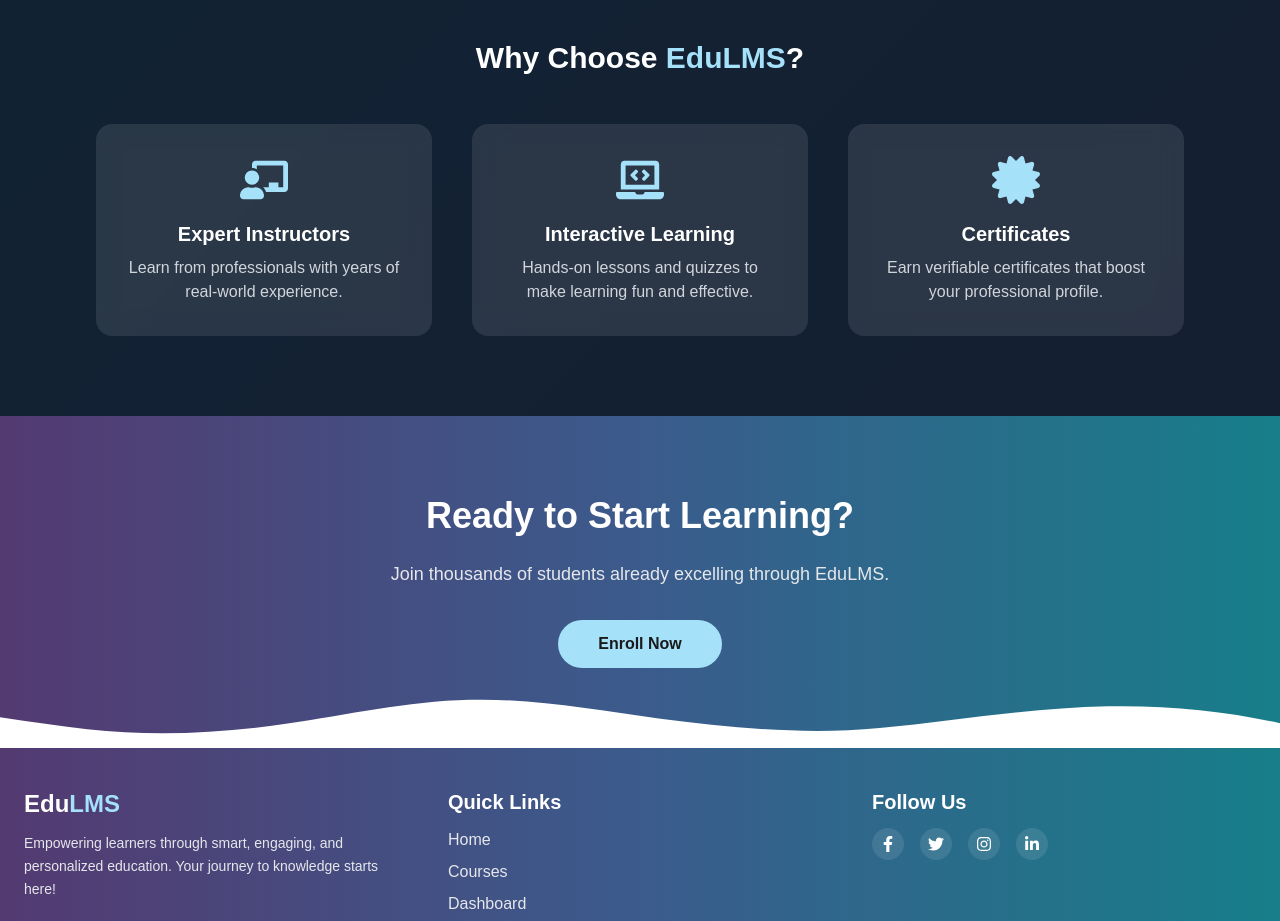
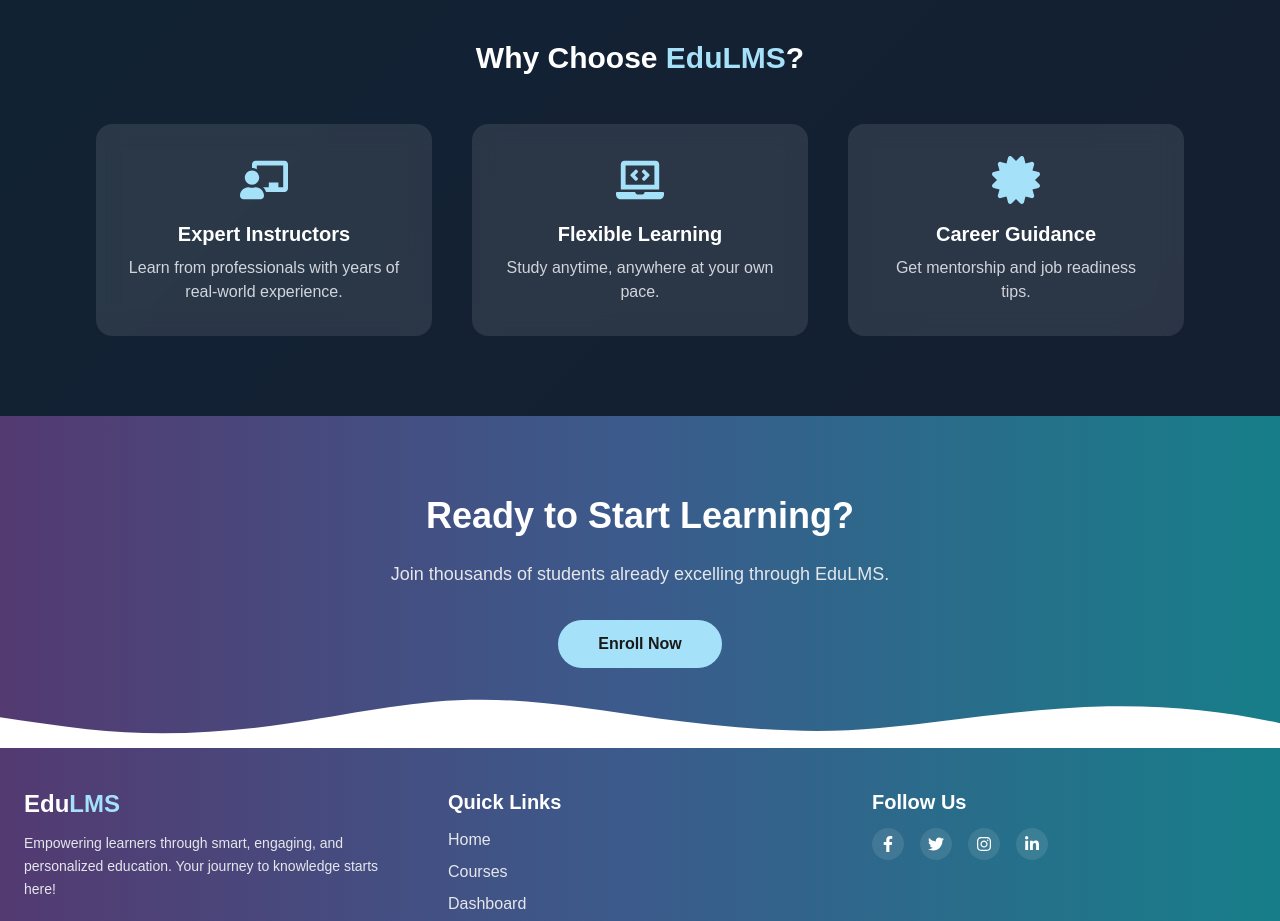
Before and after one commit to shalder96/EduLms, a React (Vite) app: page / in a window 1280 px wide. Shown: the part 840-1761 px from the top of the page. Built offline with nearby package versions, Linux system fonts and the light colour scheme.

Commit message:
added little card animation and adjust width p[roblem of content page

```diff
--- a/src/data/data.js
+++ b/src/data/data.jsx
@@ -1,3 +1,22 @@
+import { FaChalkboardTeacher, FaLaptopCode, FaCertificate } from "react-icons/fa";
+export const cards = [
+  {
+    icon: <FaChalkboardTeacher />,
+    title: "Expert Instructors",
+    desc: "Learn from professionals with years of real-world experience.",
+  },
+  {
+    icon: <FaLaptopCode />,
+    title: "Flexible Learning",
+    desc: "Study anytime, anywhere at your own pace.",
+  },
+  {
+    icon: <FaCertificate />,
+    title: "Career Guidance",
+    desc: "Get mentorship and job readiness tips.",
+  },
+];
+
 export const coursesData = [
   {
     id: 1,
--- a/src/pages/Home.jsx
+++ b/src/pages/Home.jsx
@@ -1,7 +1,8 @@
 import React from "react";
-import { FaChalkboardTeacher, FaLaptopCode, FaCertificate } from "react-icons/fa";
+import { cards } from "../data/data";
 import { Link, NavLink } from "react-router-dom";
 import Lottie from "lottie-react";
+import { motion } from "framer-motion";
 import heroImage from "../assets/animations/heroImage.json";
 
 const Home = () => {
@@ -44,29 +45,21 @@ const Home = () => {
         </h2>
 
         <div className="grid max-w-6xl gap-10 px-8 mx-auto md:grid-cols-3">
-          <div className="p-8 transition rounded-2xl bg-white/10 backdrop-blur-md hover:bg-white/20">
-            <FaChalkboardTeacher className="text-5xl mx-auto mb-4 text-[#A6E1FA]" />
-            <h3 className="mb-2 text-xl font-semibold">Expert Instructors</h3>
-            <p className="text-gray-300">
-              Learn from professionals with years of real-world experience.
-            </p>
-          </div>
+         {cards.map((card, i) => (
+          <motion.div
+            key={i}
+            className="p-8 text-center transition rounded-2xl bg-white/10 backdrop-blur-md hover:bg-white/20"
+            initial={{ opacity: 0, y: 40 }}
+            whileInView={{ opacity: 1, y: 0 }}
+            transition={{ duration: 0.7, delay: i * 0.2, ease: "easeInOut" }}
+            viewport={{ once: true }}
+          >
+            <div className=" flex justify-center text-5xl mx-auto mb-4 text-[#A6E1FA]">{card.icon}</div>
+            <h3 className="mb-2 text-xl font-semibold">{card.title}</h3>
+            <p className="text-gray-300">{card.desc}</p>
 
-          <div className="p-8 transition rounded-2xl bg-white/10 backdrop-blur-md hover:bg-white/20">
-            <FaLaptopCode className="text-5xl mx-auto mb-4 text-[#A6E1FA]" />
-            <h3 className="mb-2 text-xl font-semibold">Interactive Learning</h3>
-            <p className="text-gray-300">
-              Hands-on lessons and quizzes to make learning fun and effective.
-            </p>
-          </div>
-
-          <div className="p-8 transition rounded-2xl bg-white/10 backdrop-blur-md hover:bg-white/20">
-            <FaCertificate className="text-5xl mx-auto mb-4 text-[#A6E1FA]" />
-            <h3 className="mb-2 text-xl font-semibold">Certificates</h3>
-            <p className="text-gray-300">
-              Earn verifiable certificates that boost your professional profile.
-            </p>
-          </div>
+          </motion.div>
+         ))}
         </div>
       </section>
 
--- a/src/pages/courses/CourseContent.jsx
+++ b/src/pages/courses/CourseContent.jsx
@@ -192,7 +192,7 @@ const CourseContent = () => {
         {/* Main Content */}
         <Grid container spacing={3} >
             {/* Left: Video + Notes + Quiz */}
-            <Grid item xs={12} md={8} lg={8} size="grow" >
+            <Grid item xs={12} sm={12} md={8} lg={8} sx={{ flexGrow: 1 }} >
               <Paper
                 elevation={6}
                 sx={{
@@ -308,7 +308,7 @@ const CourseContent = () => {
             </Grid>
 
             {/* Right: Lesson List */}
-            <Grid item xs={12} md={4} lg={4}>
+            <Grid item xs={12} sm={12} md={4} lg={4}>
               <Paper
                 elevation={6}
                 sx={{
--- a/tailwind.config.js
+++ b/tailwind.config.js
@@ -1,3 +1,5 @@
+import { transform } from 'framer-motion';
+
 /** @type {import('tailwindcss').Config} */
 export default {
   content: [
@@ -11,6 +13,25 @@ export default {
           'box-shadow: rgb(204, 219, 232) 3px 3px 6px 0px inset, rgba(255, 255, 255, 0.5) -3px -3px 6px 1px inset',
       },
     },
+    keyframes: {
+      fadeInUp: {
+        '0%': { opacity: 0, transform: 'translateY(20px)'},
+        '100%': { opacity: 1, transform: 'translateY(0)'},
+      },
+      fadeInleft: {
+        '0%': { opacity: 0, transform: 'translateX(20px)'},
+        '100%': { opacity: 1, transform: 'translateX(0)'},
+
+      },
+      fadeInRight: {
+        '0%': { opacity: 0, transform: 'translateX(20px)'},
+        '100%': { opacity: 1, transform: 'translateX(0)'},
+
+      },
+    },
+    animation: {
+      fadeInUp: 'fadeInUp 0.6s ease-in-out forwards',
+    },
   },
   plugins: [],
 }
```
